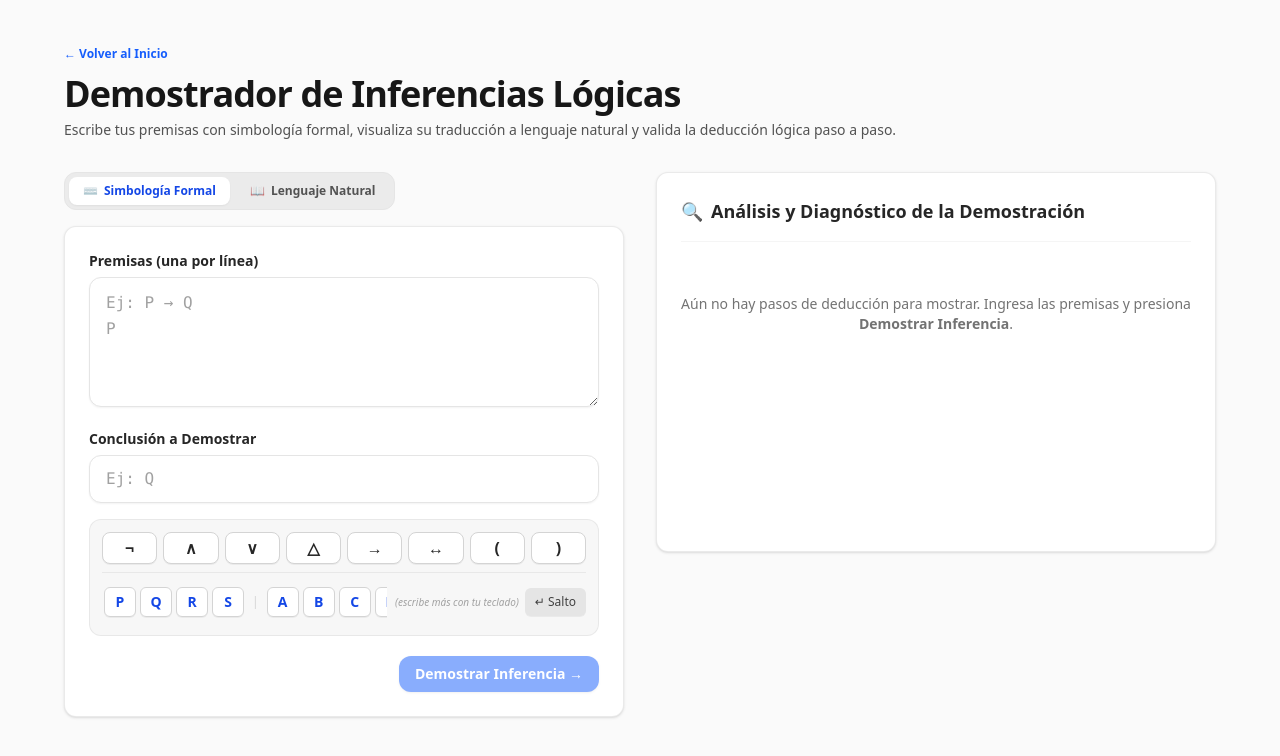
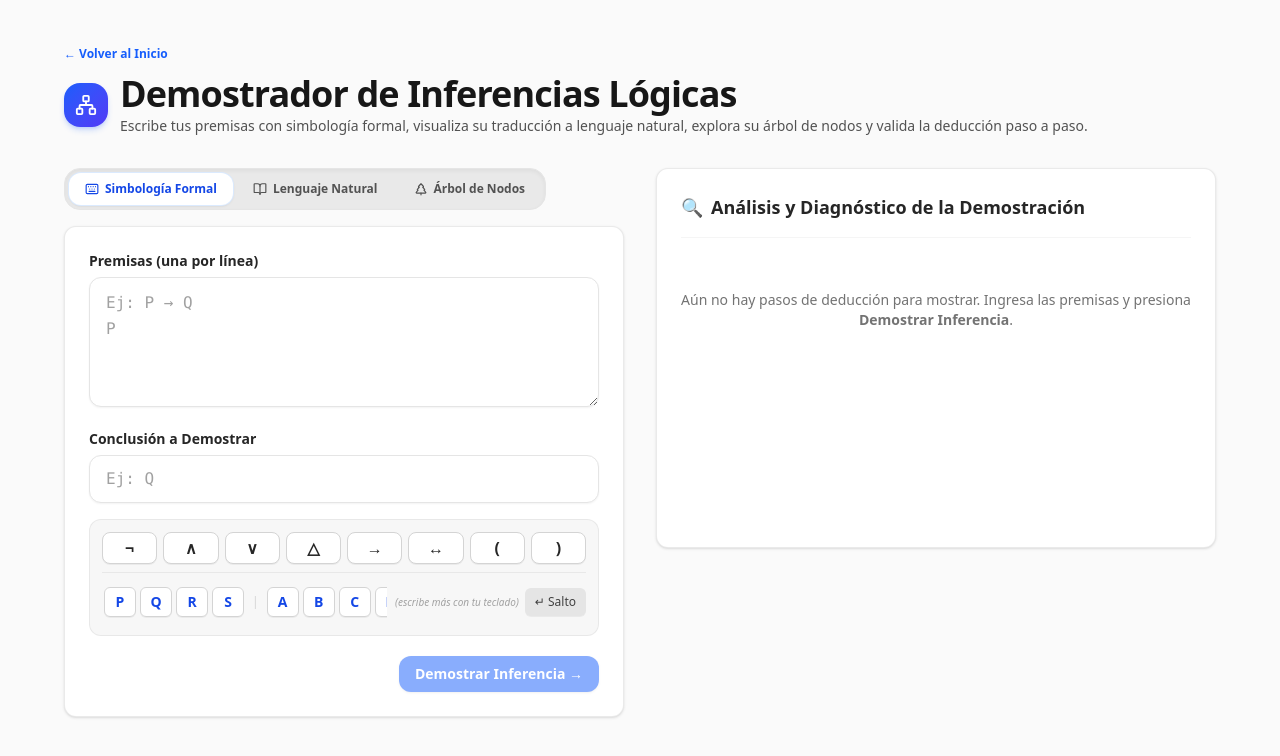
Before and after one commit to EnriDiazCayaca/logica_simbolica_global, a Vue app: page /inferencias in a window 1280 px wide. Shown: the top 756 px of the page. Built offline with nearby package versions, Linux system fonts and the light colour scheme.

Commit message:
refactor(index.vue): se añadio una pestaña de visualizacion del arbol AST con un diagrama de nodos y ramas

```diff
--- a/src/components/inferencias/FormularioInferencia.vue
+++ b/src/components/inferencias/FormularioInferencia.vue
@@ -1,6 +1,7 @@
 <script setup lang="ts">
 import { ref, computed, nextTick, watch } from 'vue'
 import type { InferenciaRequest } from '@/types/inferencias'
+import { normalizarExpresion } from '@/lib/solver/parser'
 import Button from '@/components/ui/Button.vue'
 
 const props = defineProps<{
@@ -62,18 +63,9 @@ watch([premisasText, conclusionText], () => {
 
 /**
  * Normaliza símbolos matemáticos a las palabras clave internas del motor lógico.
+ * (Delegado a la función compartida del parser para evitar duplicación.)
  */
-const normalizarSintaxis = (linea: string): string => {
-  return linea
-    .replace(/<->|<=>|↔|⟺/g, ' SI_Y_SOLO_SI ')
-    .replace(/->|=>|→|⟹/g, ' ENTONCES ')
-    .replace(/\^|∧|&&/g, ' Y ')
-    .replace(/∨|\|\|/g, ' O ')
-    .replace(/~|¬|!/g, ' NO ')
-    .replace(/△|∆|▲|⊕|⊻/g, ' O_EXCLUSIVA ')
-    .replace(/\s+/g, ' ')
-    .trim()
-}
+const normalizarSintaxis = (linea: string): string => normalizarExpresion(linea)
 
 /**
  * Conectivos y variables
--- a/src/lib/solver/parser.ts
+++ b/src/lib/solver/parser.ts
@@ -220,3 +220,23 @@ export function parsearExpresion(entrada: string): NodoExpresion {
   const tokens = tokenizar(entrada);
   return construirAST(tokens);
 }
+
+/**
+ * Normaliza una expresión escrita con notación matemática (→, ∧, ∨, ¬, ↔, △, ↓, ↑)
+ * a las palabras clave internas del motor lógico (ENTONCES, Y, O, NO, ...).
+ * Se usa tanto al enviar el formulario como al visualizar el árbol, para que el
+ * parser reciba siempre el formato canónico.
+ */
+export function normalizarExpresion(texto: string): string {
+  return texto
+    .replace(/<->|<=>|↔|⟺/g, ' SI_Y_SOLO_SI ')
+    .replace(/->|=>|→|⟹/g, ' ENTONCES ')
+    .replace(/\^|∧|&&/g, ' Y ')
+    .replace(/∨|\|\|/g, ' O ')
+    .replace(/~|¬|!/g, ' NO ')
+    .replace(/△|∆|▲|⊕|⊻/g, ' O_EXCLUSIVA ')
+    .replace(/↓/g, ' NI ')
+    .replace(/↑/g, ' INCOMPATIBLE ')
+    .replace(/\s+/g, ' ')
+    .trim();
+}
--- a/src/pages/inferencias/index.vue
+++ b/src/pages/inferencias/index.vue
@@ -12,9 +12,10 @@ import { construirTrazabilidad } from '@/lib/trazabilidad/historial'
 
 import FormularioInferencia from '@/components/inferencias/FormularioInferencia.vue'
 import TraductorLenguajeNatural from '@/components/inferencias/TraductorLenguajeNatural.vue'
+import ArbolAST from '@/components/inferencias/ArbolAST.vue'
 import IndicadorResultado from '@/components/inferencias/IndicadorResultado.vue'
 import PanelTrazabilidad from '@/components/inferencias/PanelTrazabilidad.vue'
-import { History, Trash2 } from '@lucide/vue'
+import { History, Trash2, Keyboard, BookOpen, TreePine, Network } from '@lucide/vue'
 
 interface ItemHistorial {
   id: string
@@ -25,7 +26,7 @@ interface ItemHistorial {
 }
 
 // Pestaña activa en la columna izquierda
-const activeTab = ref<'simbolos' | 'lenguaje'>('simbolos')
+const activeTab = ref<'simbolos' | 'lenguaje' | 'arbol'>('simbolos')
 
 // Estado de fórmulas sincronizado entre pestañas
 const formulaData = ref<{ premisas: string[]; conclusion: string }>({
@@ -174,12 +175,19 @@ const procesarInferencia = async (payload: InferenciaRequest) => {
           >
             &larr; Volver al Inicio
           </router-link>
-          <h1 class="text-3xl md:text-4xl font-extrabold text-neutral-900 tracking-tight">
-            Demostrador de Inferencias Lógicas
-          </h1>
-          <p class="text-sm text-neutral-600 mt-1.5">
-            Escribe tus premisas con simbología formal, visualiza su traducción a lenguaje natural y valida la deducción lógica paso a paso.
-          </p>
+          <div class="flex items-center gap-3">
+            <span class="flex h-11 w-11 items-center justify-center rounded-2xl bg-gradient-to-br from-blue-600 to-indigo-600 text-white shadow-md shadow-blue-600/20">
+              <Network :size="22" />
+            </span>
+            <div>
+              <h1 class="text-3xl md:text-4xl font-extrabold text-neutral-900 tracking-tight">
+                Demostrador de Inferencias Lógicas
+              </h1>
+              <p class="text-sm text-neutral-600 mt-0.5">
+                Escribe tus premisas con simbología formal, visualiza su traducción a lenguaje natural, explora su árbol de nodos y valida la deducción paso a paso.
+              </p>
+            </div>
+          </div>
         </div>
 
         <!-- Botón de Historial Local -->
@@ -242,31 +250,43 @@ const procesarInferencia = async (payload: InferenciaRequest) => {
       <main class="grid grid-cols-1 lg:grid-cols-12 gap-8 items-start">
         <!-- Columna Izquierda: Pestañas de Entrada (Símbolos vs Lenguaje Natural) -->
         <div class="lg:col-span-6 space-y-4">
-          <!-- Switcher de Pestañas -->
-          <div class="flex items-center gap-1.5 p-1 bg-neutral-200/70 rounded-xl border border-neutral-200 w-fit">
+          <!-- Switcher de Pestañas (Segmented Control) -->
+          <div class="inline-flex items-center gap-1 p-1 bg-neutral-200/80 rounded-2xl border border-neutral-200 shadow-inner w-full sm:w-fit overflow-x-auto">
             <button
               type="button"
               @click="activeTab = 'simbolos'"
               :class="[
-                'px-3.5 py-1.5 text-xs font-bold rounded-lg transition-all flex items-center gap-1.5 cursor-pointer',
+                'flex-1 sm:flex-none px-4 py-2 text-xs font-bold rounded-xl transition-all flex items-center justify-center gap-1.5 cursor-pointer whitespace-nowrap',
                 activeTab === 'simbolos'
-                  ? 'bg-white text-blue-700 shadow-xs'
-                  : 'text-neutral-600 hover:text-neutral-900'
+                  ? 'bg-white text-blue-700 shadow-sm ring-1 ring-blue-100'
+                  : 'text-neutral-600 hover:text-neutral-900 hover:bg-white/50'
               ]"
             >
-              <span>⌨️</span> Simbología Formal
+              <Keyboard :size="14" /> Simbología Formal
             </button>
             <button
               type="button"
               @click="activeTab = 'lenguaje'"
               :class="[
-                'px-3.5 py-1.5 text-xs font-bold rounded-lg transition-all flex items-center gap-1.5 cursor-pointer',
+                'flex-1 sm:flex-none px-4 py-2 text-xs font-bold rounded-xl transition-all flex items-center justify-center gap-1.5 cursor-pointer whitespace-nowrap',
                 activeTab === 'lenguaje'
-                  ? 'bg-white text-blue-700 shadow-xs'
-                  : 'text-neutral-600 hover:text-neutral-900'
+                  ? 'bg-white text-blue-700 shadow-sm ring-1 ring-blue-100'
+                  : 'text-neutral-600 hover:text-neutral-900 hover:bg-white/50'
               ]"
             >
-              <span>📖</span> Lenguaje Natural
+              <BookOpen :size="14" /> Lenguaje Natural
+            </button>
+            <button
+              type="button"
+              @click="activeTab = 'arbol'"
+              :class="[
+                'flex-1 sm:flex-none px-4 py-2 text-xs font-bold rounded-xl transition-all flex items-center justify-center gap-1.5 cursor-pointer whitespace-nowrap',
+                activeTab === 'arbol'
+                  ? 'bg-white text-blue-700 shadow-sm ring-1 ring-blue-100'
+                  : 'text-neutral-600 hover:text-neutral-900 hover:bg-white/50'
+              ]"
+            >
+              <TreePine :size="14" /> Árbol de Nodos
             </button>
           </div>
 
@@ -289,6 +309,16 @@ const procesarInferencia = async (payload: InferenciaRequest) => {
               :premisas="formulaData.premisas"
               :conclusion="formulaData.conclusion"
             />
+          </div>
+
+          <!-- Contenido de Pestaña 3: Árbol de Nodos (AST) -->
+          <div v-show="activeTab === 'arbol'">
+            <section class="bg-white p-6 rounded-xl shadow-sm border border-neutral-200/80">
+              <ArbolAST
+                :premisas="formulaData.premisas"
+                :conclusion="formulaData.conclusion"
+              />
+            </section>
           </div>
         </div>
 
```
